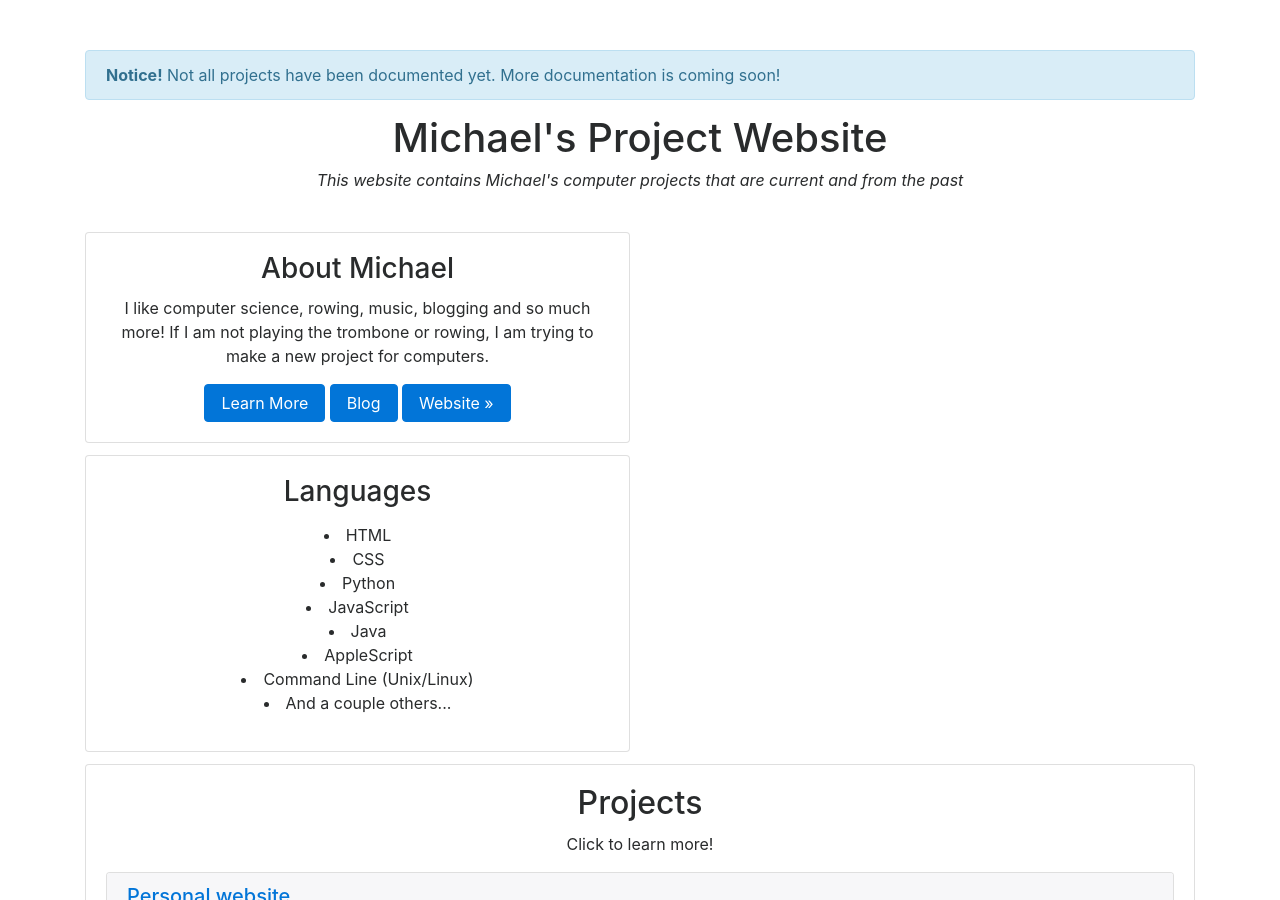
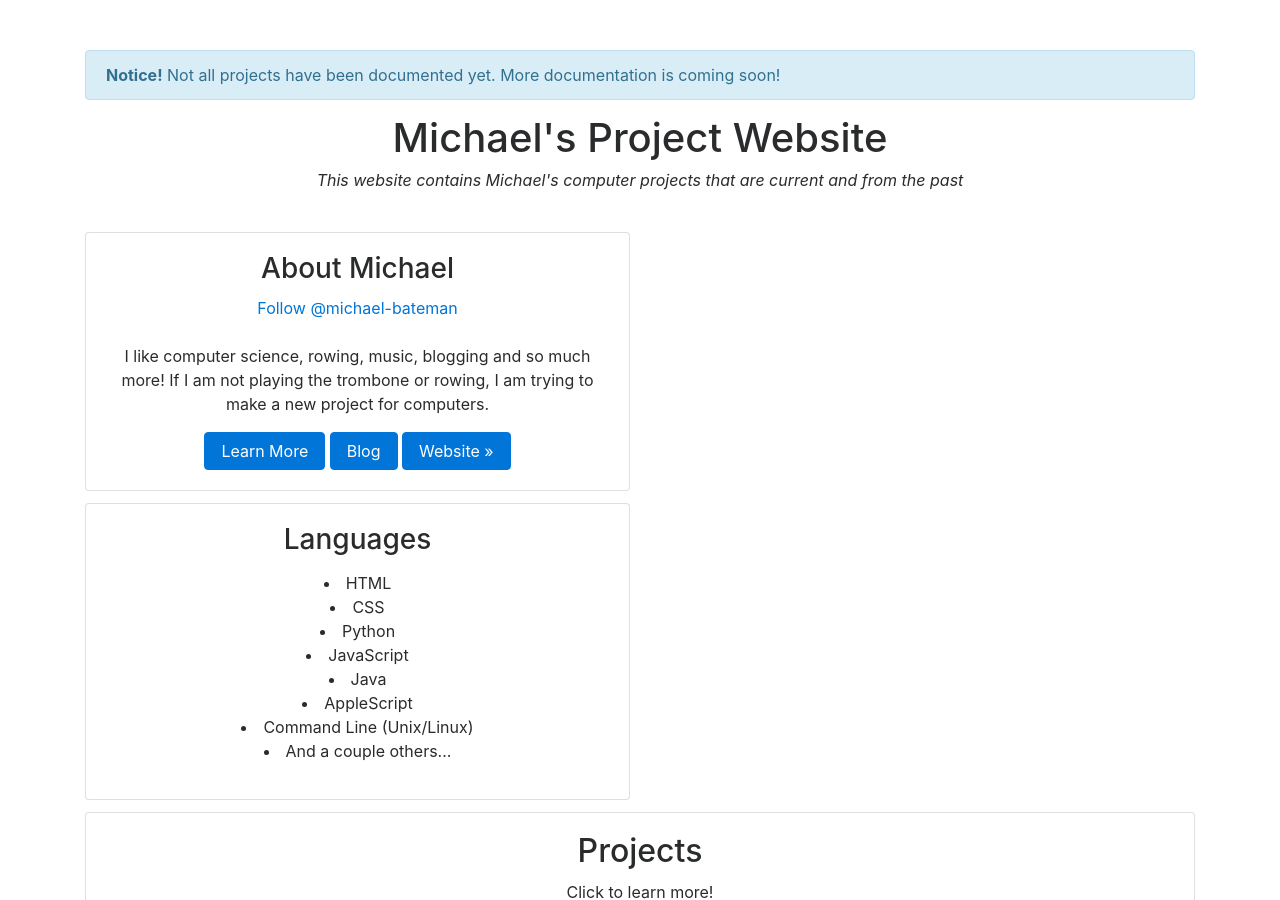
Before and after one commit to michael-bateman/projects.michaelbateman.ca, a Jekyll site: the page built from index.html, in a window 1280 px wide and 900 px high. Built offline with Jekyll 4.4.1, drawn with Linux system fonts in a browser that asks for light colours.

Commit message:
added link to follow on Github

```diff
--- a/index.html
+++ b/index.html
@@ -15,6 +15,8 @@ title: Home
     <div class="card">
       <div class="card-block">
         <h3 class="card-title">About Michael</h3>
+        <a class="github-button" href="https://github.com/michael-bateman" data-style="mega" aria-label="Follow @michael-bateman on GitHub">Follow @michael-bateman</a>
+        <br /><br />
         <p class="card-text">I like computer science, rowing, music, blogging and so much more!  If I am not playing the trombone or rowing, I am trying to make a new project for computers.</p>
         <div>
           <a href="#" class="btn btn-primary">Learn More</a>
```
